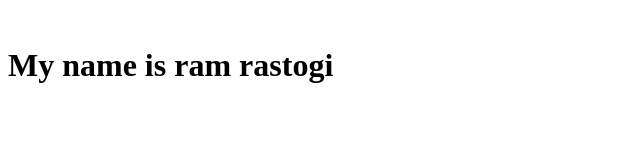
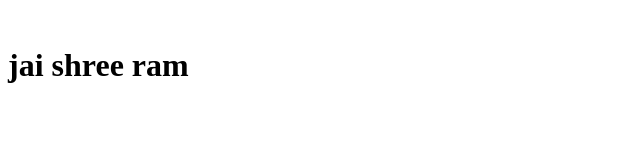
Before and after one commit to mehul-16/coursera, a plain HTML site: page site/index.html in a window 1280 px wide. Shown: the whole page, without its empty margins (0-640 px from the left). Drawn offline with Linux system fonts and the light colour scheme.

Commit message:
MY first page

```diff
--- a/site/index.html
+++ b/site/index.html
@@ -7,6 +7,6 @@
 </head>
 <body>
 	<br>
-	<h1>My name is ram rastogi</h1>
+	<h1>jai shree ram</h1>
 </body>
 </html>
```
